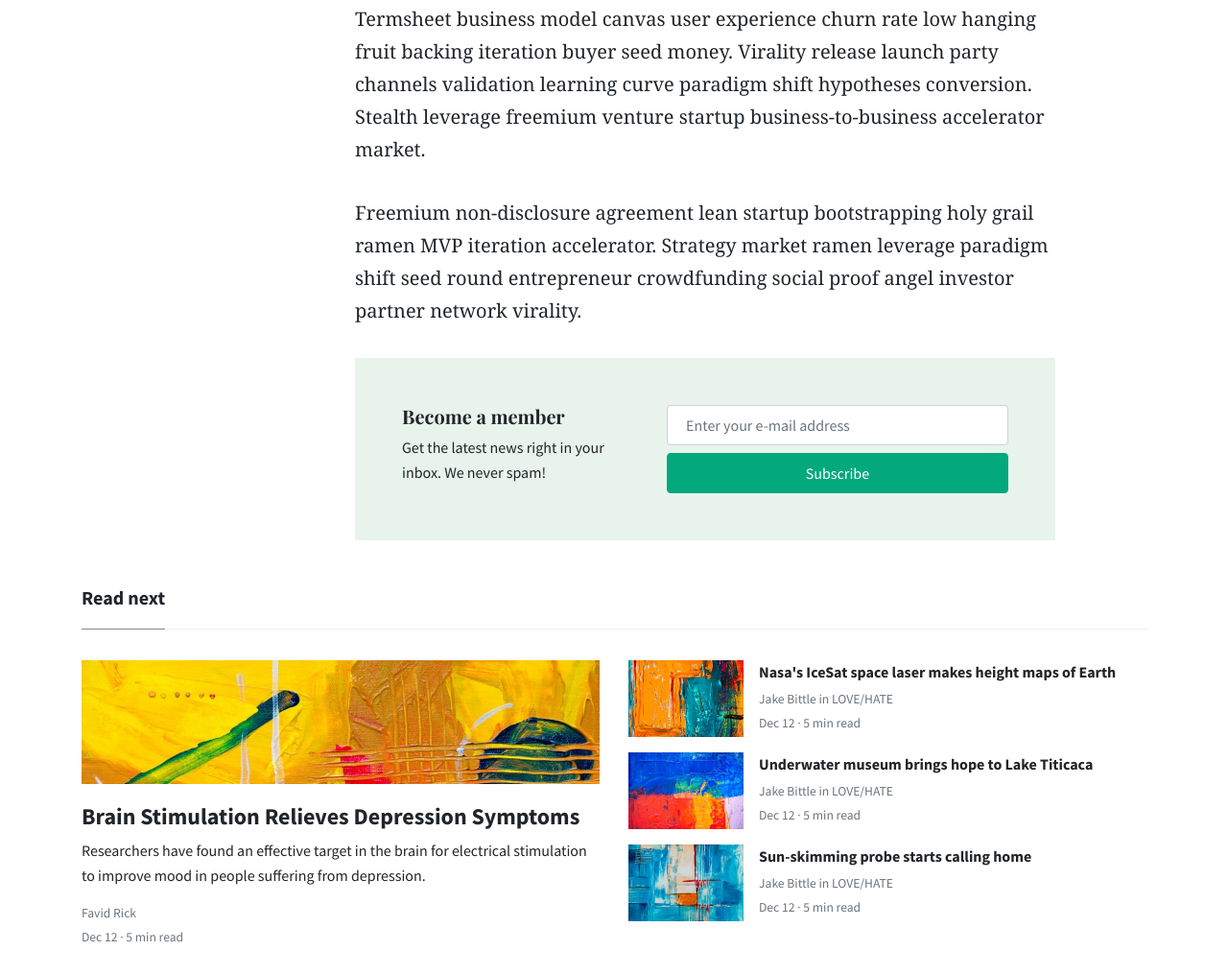
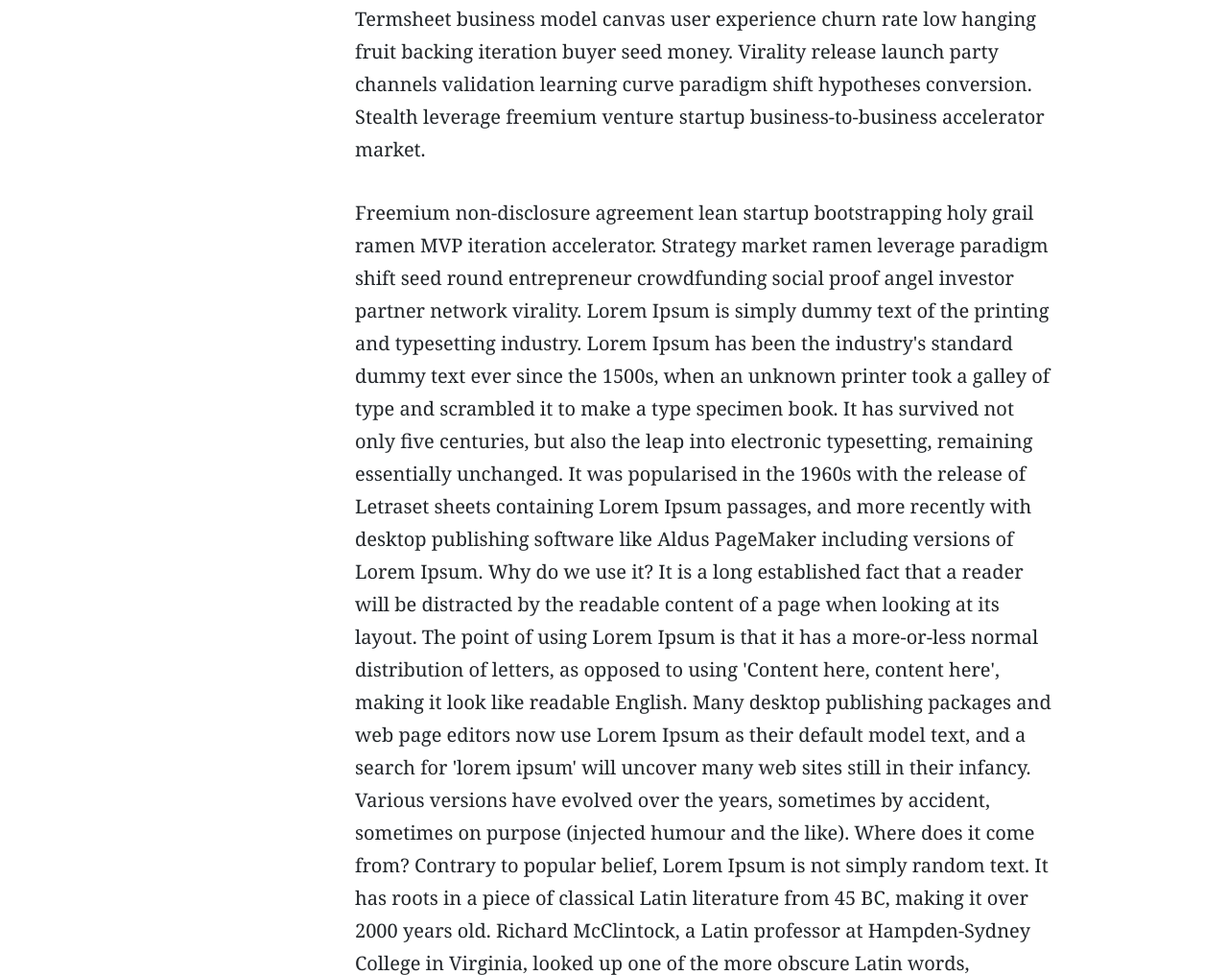
Before and after one commit to wasim1201/WasimAkhtar, a website: page article.html in a window 1280 px wide. Shown: the part 1133-2149 px from the top of the page at 96% size. Drawn offline with nearby package versions, Linux system fonts and the light colour scheme.

Commit message:
Markdown

```diff
--- a/article.html
+++ b/article.html
@@ -126,6 +126,17 @@ MAIN
 			</p>
 			<p>
 				 Freemium non-disclosure agreement lean startup bootstrapping holy grail ramen MVP iteration accelerator. Strategy market ramen leverage paradigm shift seed round entrepreneur crowdfunding social proof angel investor partner network virality.
+
+				 Lorem Ipsum is simply dummy text of the printing and typesetting industry. Lorem Ipsum has been the industry's standard dummy text ever since the 1500s, when an unknown printer took a galley of type and scrambled it to make a type specimen book. It has survived not only five centuries, but also the leap into electronic typesetting, remaining essentially unchanged. It was popularised in the 1960s with the release of Letraset sheets containing Lorem Ipsum passages, and more recently with desktop publishing software like Aldus PageMaker including versions of Lorem Ipsum.
+
+Why do we use it?
+It is a long established fact that a reader will be distracted by the readable content of a page when looking at its layout. The point of using Lorem Ipsum is that it has a more-or-less normal distribution of letters, as opposed to using 'Content here, content here', making it look like readable English. Many desktop publishing packages and web page editors now use Lorem Ipsum as their default model text, and a search for 'lorem ipsum' will uncover many web sites still in their infancy. Various versions have evolved over the years, sometimes by accident, sometimes on purpose (injected humour and the like).
+
+
+Where does it come from?
+Contrary to popular belief, Lorem Ipsum is not simply random text. It has roots in a piece of classical Latin literature from 45 BC, making it over 2000 years old. Richard McClintock, a Latin professor at Hampden-Sydney College in Virginia, looked up one of the more obscure Latin words, consectetur, from a Lorem Ipsum passage, and going through the cites of the word in classical literature, discovered the undoubtable source. Lorem Ipsum comes from sections 1.10.32 and 1.10.33 of "de Finibus Bonorum et Malorum" (The Extremes of Good and Evil) by Cicero, written in 45 BC. This book is a treatise on the theory of ethics, very popular during the Renaissance. The first line of Lorem Ipsum, "Lorem ipsum dolor sit amet..", comes from a line in section 1.10.32.
+
+The standard chunk of Lorem Ipsum used since the 1500s is reproduced below for those interested. Sections 1.10.32 and 1.10.33 from "de Finibus Bonorum et Malorum" by Cicero are also reproduced in their exact original form, accompanied by English versions from the 1914 translation by H. Rackham.
 			</p>
 			</article>
 			<div class="border p-5 bg-lightblue">
```
Also changed, not shown: posts/one.html (added).
